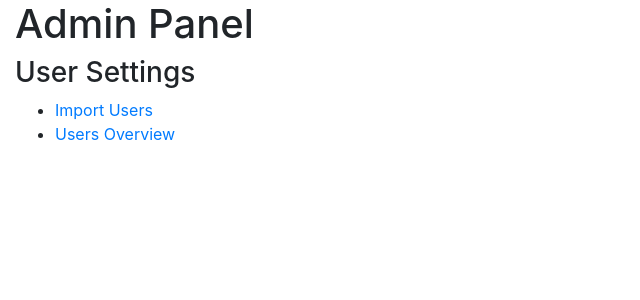
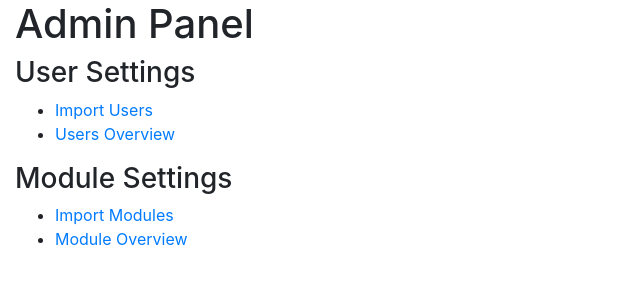
Before and after one commit to eddyvdaker/Zuyd-LA4LD-Dataecosystem, a Flask app: page /admin in a window 1280 px wide. Shown: the part 56-356 px from the top of the page, without its empty margins (0-640 px from the left). Run offline with Flask 2, Linux system fonts and the light colour scheme; a user stored in the database is signed in; tables that the repository leaves empty hold one stand-in row (values such as "Sample post"); some libraries are stand-ins or nearby versions.

Commit message:
Added module import

```diff
--- a/app/admin/routes.py
+++ b/app/admin/routes.py
@@ -7,6 +7,7 @@
 """
 import json
 import os
+from datetime import datetime
 from flask import abort, current_app, flash, redirect, render_template, url_for
 from flask_login import current_user, login_required
 from secrets import token_urlsafe
@@ -16,7 +17,7 @@ from app import db
 from app.admin import bp
 from app.admin.forms import ImportForm
 from app.email import send_new_user_email
-from app.models import User, Role
+from app.models import User, Module, Role
 
 
 def upload_file(file):
@@ -60,11 +61,9 @@ def read_json(json_file, field=None):
 
 def import_users_to_db(data, mail_details=False):
     """
-    When an admin uploads a json file with users, the users will be
-    created in the database, a password will be generated, and finally
-    the created account details will be send to the user by email.
+    Writes the data from from the json file to the db
 
-    :param data: <str> Json data containing the user details
+    :param data: <dict> Json data containing the user details
     :param mail_details: <bool> whether the users should receive a mail
         with their account credentials
 
@@ -99,6 +98,28 @@ def import_users_to_db(data, mail_details=False):
     return user_data
 
 
+def import_modules_to_db(data):
+    """
+    Writes the data from the json file to the db.
+
+    :param data: <dict> Dictionary containing the module data
+    :return: Number of imported modules
+    """
+    for row in data:
+        module = Module(
+            code=row['code'],
+            name=row['name'],
+            description=row['description'],
+            start=datetime.strptime(row['start'], '%Y-%m-%d'),
+            end=datetime.strptime(row['end'], '%Y-%m-%d'),
+            faculty=row['faculty']
+        )
+        db.session.add(module)
+        db.session.commit()
+
+    return len(data)
+
+
 @bp.route('/admin')
 @login_required
 def admin():
@@ -110,11 +131,11 @@ def admin():
 @bp.route('/admin/users_import', methods=['GET', 'POST'])
 @login_required
 def import_users():
-    user_import_form = ImportForm()
+    form = ImportForm()
     if current_user.role.role != 'admin':
         abort(403)
-    if user_import_form.validate_on_submit():
-        file = upload_file(user_import_form.file)
+    if form.validate_on_submit():
+        file = upload_file(form.file)
         user_data = read_json(file, field='users')
         imported_users = import_users_to_db(user_data)
         if imported_users:
@@ -123,8 +144,9 @@ def import_users():
                 flash(f'User: {row["username"]} ({row["email"]}) - '
                       f'Password: {row["password"]}')
         return redirect(url_for('admin.admin'))
-    return render_template('admin/import_users.html', title='Admin Panel: Import Users',
-                           user_import_form=user_import_form)
+    return render_template('admin/import.html',
+                           title='Admin Panel: Import Users',
+                           form=form)
 
 
 @bp.route('/admin/users_overview')
@@ -132,5 +154,32 @@ def users_overview():
     if current_user.role.role != 'admin':
         abort(403)
     users = User.query.all()
-    return render_template('admin/users_overview.html', title='Users Overview',
+    return render_template('admin/users_overview.html',
+                           title='Admin Panel: Users Overview',
                            users=users)
+
+
+@bp.route('/admin/modules_import', methods=['GET', 'POST'])
+def import_modules():
+    form = ImportForm()
+    if current_user.role.role != 'admin':
+        abort(403)
+    if form.validate_on_submit():
+        file = upload_file(form.file)
+        module_data = read_json(file, field='modules')
+        import_status = import_modules_to_db(module_data)
+        flash(f'{import_status} modules imported')
+        return redirect(url_for('admin.admin'))
+    return render_template('admin/import.html',
+                           title='Admin Panel: Import Modules',
+                           form=form)
+
+
+@bp.route('/admin/modules_overview')
+def modules_overview():
+    if current_user.role.role != 'admin':
+        abort(403)
+    modules = Module.query.all()
+    return render_template('admin/modules_overview.html',
+                           title='Admin Panel: Modules Overview',
+                           modules=modules)
--- a/app/templates/admin/admin.html
+++ b/app/templates/admin/admin.html
@@ -6,4 +6,9 @@
         <li><a href="{{ url_for('admin.import_users') }}">Import Users</a></li>
         <li><a href="{{ url_for('admin.users_overview') }}">Users Overview</a></li>
     </ul>
+    <h3>Module Settings</h3>
+    <ul>
+        <li><a href="{{ url_for('admin.import_modules') }}">Import Modules</a></li>
+        <li><a href="{{ url_for('admin.modules_overview') }}">Module Overview</a></li>
+    </ul>
 {% endblock %}
```
Also changed, not shown: app/templates/admin/import.html (added, +25 -0 lines), app/templates/admin/import_users.html (deleted, +0 -16 lines), app/templates/admin/modules_overview.html (added, +25 -0 lines).
